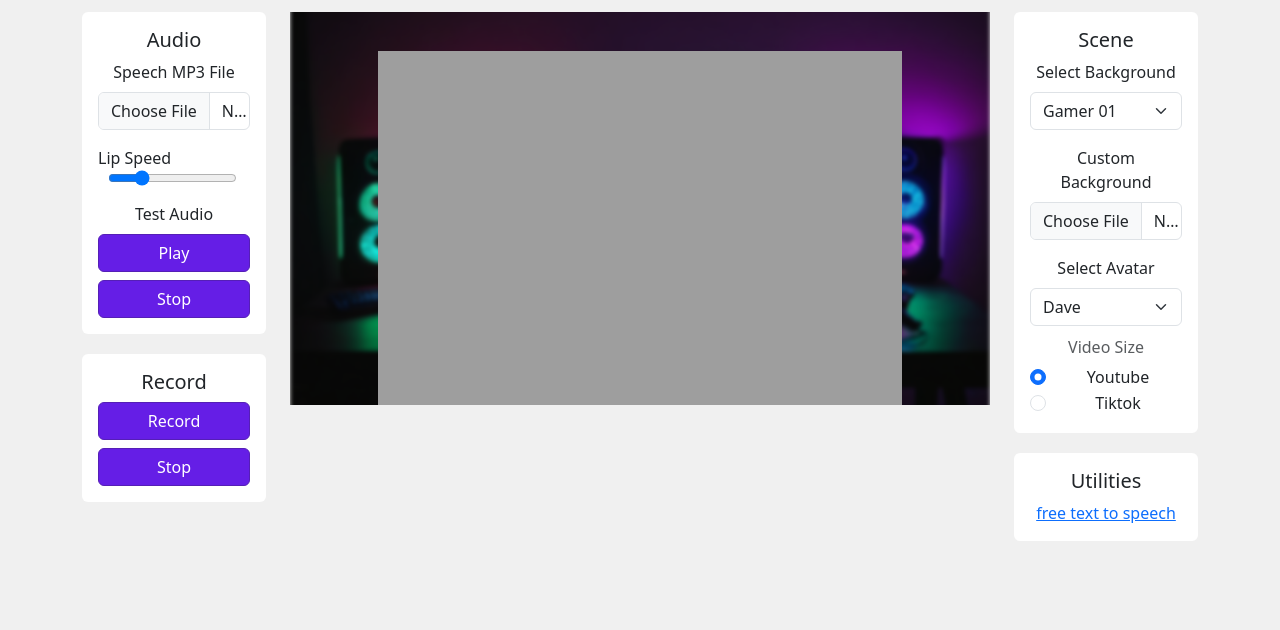
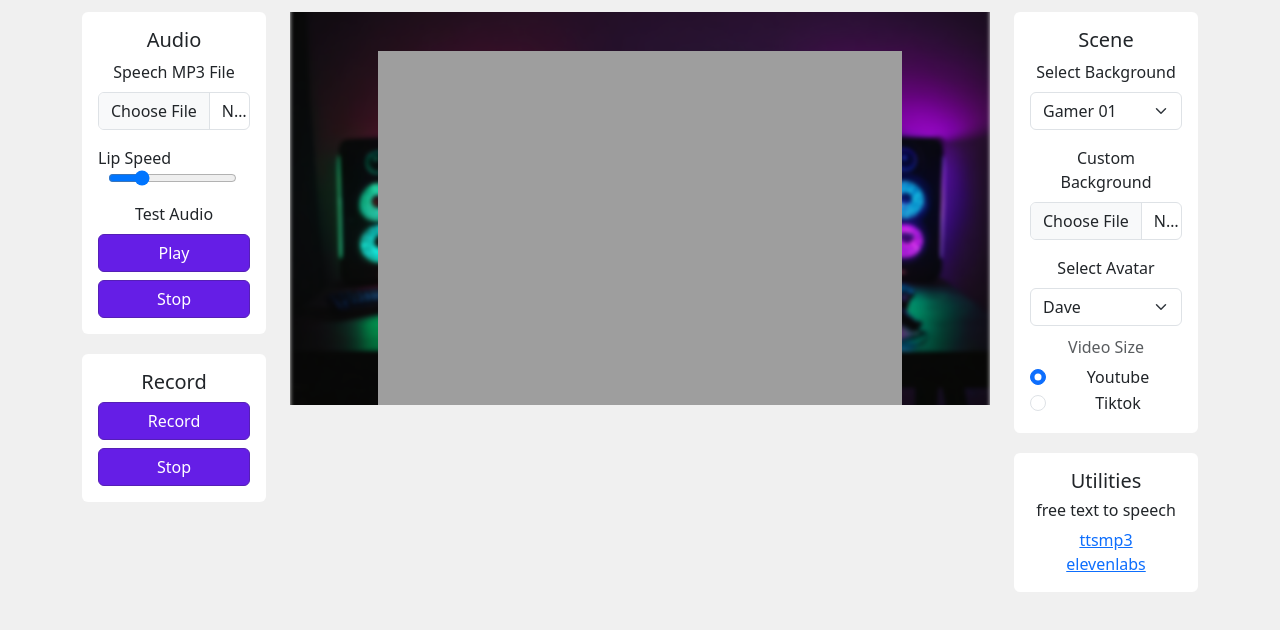
Before and after one commit to blitzeeflow/canvas-talking-avatar, a website: page studio.html in a window 1280 px wide. Shown: the part 64-694 px from the top of the page. Drawn offline with nearby package versions, Linux system fonts and the light colour scheme.

Commit message:
added loading

```diff
--- a/main.js
+++ b/main.js
@@ -453,6 +453,7 @@ document.addEventListener("DOMContentLoaded", function () {
     .querySelector("#avatar-selector")
     .addEventListener("change", async (event) => {
       isPaused = true;
+      document.querySelector(".loading").classList.remove("hide");
       const name = event.target.value;
       imageSources = [
         `images/${name}/mouth-open-eyes-open.png`,
@@ -465,6 +466,7 @@ document.addEventListener("DOMContentLoaded", function () {
       images = await loadImages(imageSources);
       isPaused = false;
       animate();
+      document.querySelector(".loading").classList.add("hide");
     });
 
   loadImages(imageSources).then((_images) => {
--- a/studio.html
+++ b/studio.html
@@ -43,6 +43,9 @@
         display: flex;
         align-items: center;
         justify-content: center;
+      }
+      .utility-link {
+        margin-bottom: 10px;
       }
 
       body {
@@ -388,8 +391,15 @@
           <div class="card">
             <div class="card-body">
               <h5 class="card-title">Utilities</h5>
-              <a href="https://ttsmp3.com/" target="_blank"
-                >free text to speech</a
+              <h6>free text to speech</h6>
+              <a class="utility-link" href="https://ttsmp3.com/" target="_blank"
+                >ttsmp3</a
+              ><br />
+              <a
+                class="utility-link"
+                href="https://elevenlabs.io/"
+                target="_blank"
+                >elevenlabs</a
               >
             </div>
           </div>
```
